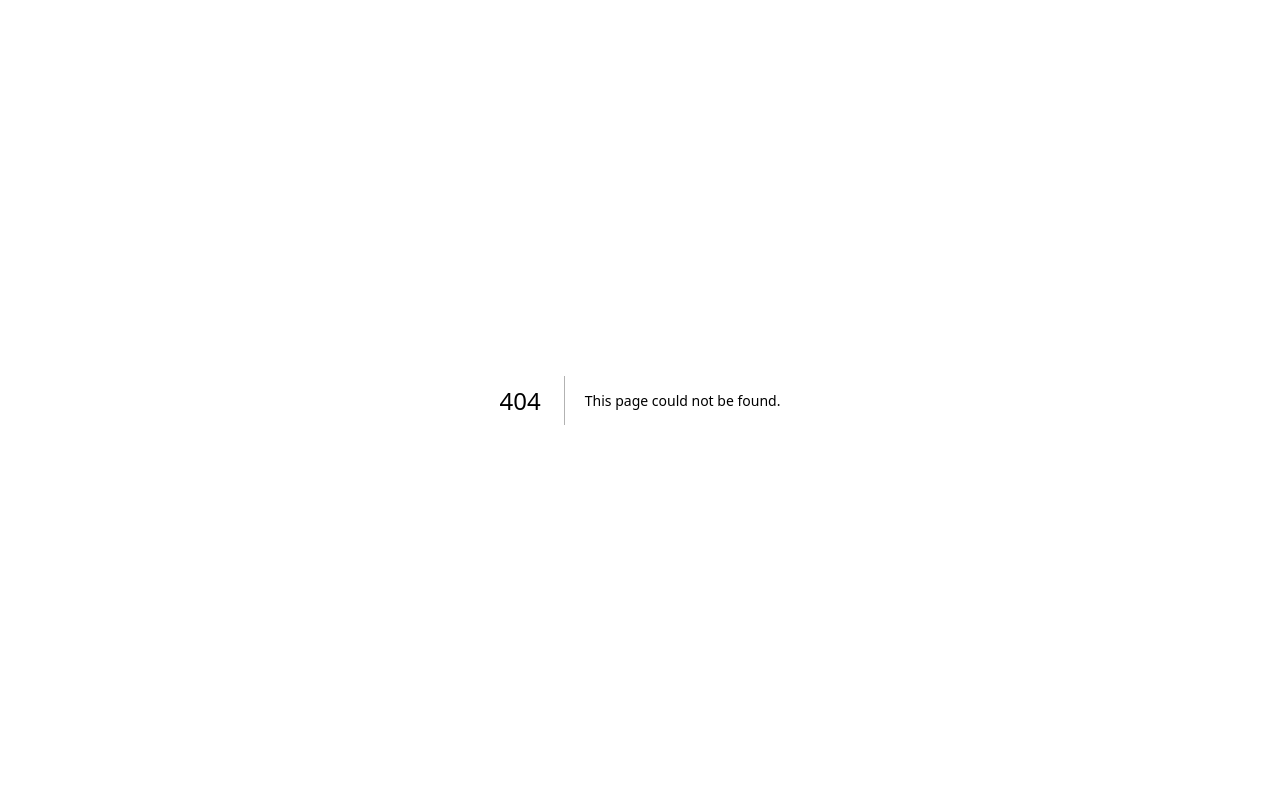
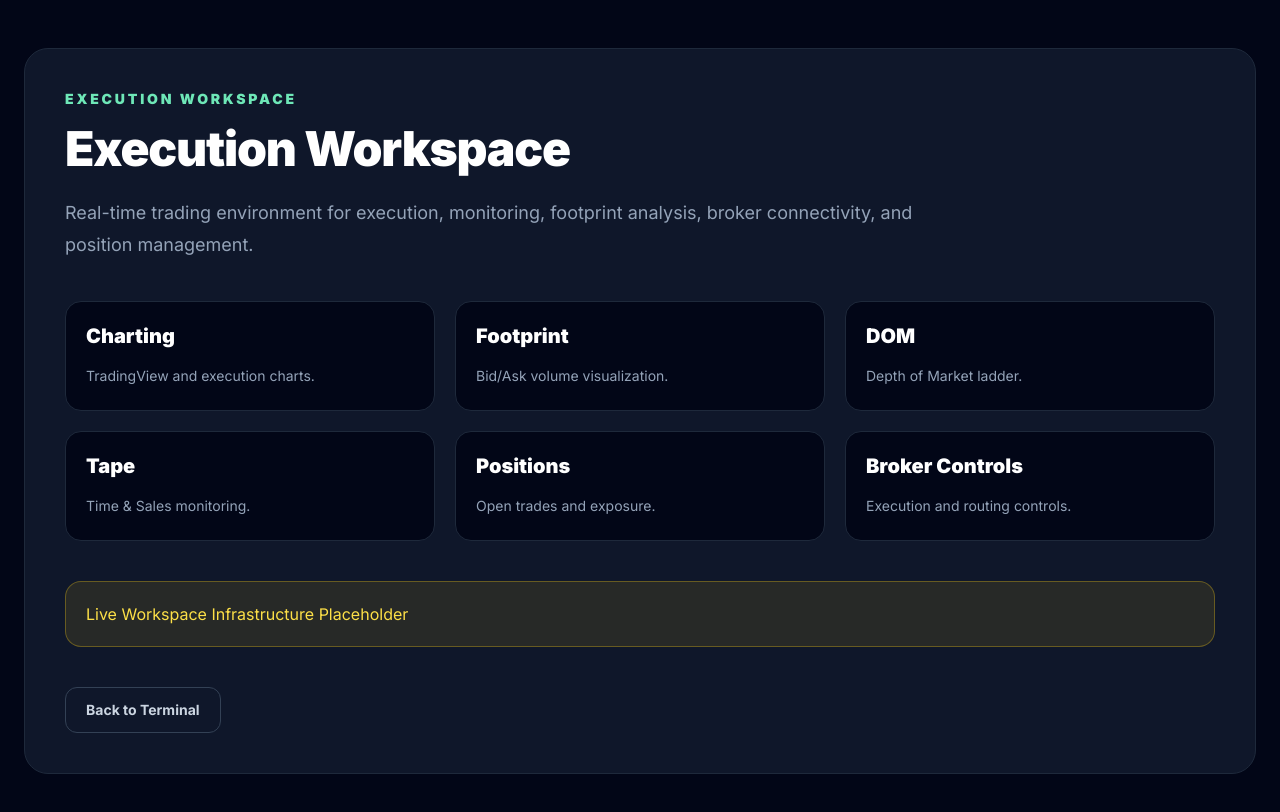
Before and after one commit to bearishbully-edge/bearishbullyedge.com, a Next.js app: page /dashboard/workspace in a window 1280 px wide. Before the commit this address had no page. Shown: the top 812 px of the page. Built offline with nearby package versions, Linux system fonts and the light colour scheme.

Commit message:
Separate execution workspace from order flow engine

```diff
--- a/app/dashboard/page.tsx
+++ b/app/dashboard/page.tsx
@@ -250,13 +250,13 @@ if (!hasTerminalAccess) {
         {/* Order Flow - Mobile Responsive */}
         <div className='mb-6'>
           <a
-            href="/dashboard/orderflow"
+            href="/dashboard/workspace"
             className="block bg-gray-800 border-2 border-purple-500 rounded-lg p-4 sm:p-6 hover:border-emerald-400 transition"
           >
-            <h3 className='text-base sm:text-lg font-semibold text-white mb-4'>⚡ Order Flow (NinjaTrader Integration)</h3>
+            <h3 className='text-base sm:text-lg font-semibold text-white mb-4'>⚡ Execution Workspace</h3>
             <div className='text-center py-6 sm:py-8'>
               <div className='text-3xl sm:text-4xl mb-2'>📊</div>
-              <p className='text-sm sm:text-base text-gray-400'>Footprint Chart Integration Ready</p>
+              <p className='text-sm sm:text-base text-gray-400'>Chart • Footprint • DOM • Tape • Positions</p>
             </div>
           </a>
         </div>
--- /dev/null
+++ b/app/dashboard/workspace/page.tsx
@@ -0,0 +1,89 @@
+export default function WorkspacePage() {
+  return (
+    <main className="min-h-screen bg-slate-950 px-6 py-12 text-white">
+      <div className="mx-auto max-w-7xl">
+        <div className="rounded-3xl border border-slate-800 bg-slate-900 p-10">
+
+          <div className="text-sm font-black uppercase tracking-[0.2em] text-emerald-300">
+            Execution Workspace
+          </div>
+
+          <h1 className="mt-4 text-5xl font-black tracking-tight">
+            Execution Workspace
+          </h1>
+
+          <p className="mt-6 max-w-4xl text-lg leading-8 text-slate-400">
+            Real-time trading environment for execution, monitoring,
+            footprint analysis, broker connectivity, and position management.
+          </p>
+
+          <div className="mt-10 grid gap-5 md:grid-cols-2 lg:grid-cols-3">
+
+            <WorkspaceCard
+              title="Charting"
+              desc="TradingView and execution charts."
+            />
+
+            <WorkspaceCard
+              title="Footprint"
+              desc="Bid/Ask volume visualization."
+            />
+
+            <WorkspaceCard
+              title="DOM"
+              desc="Depth of Market ladder."
+            />
+
+            <WorkspaceCard
+              title="Tape"
+              desc="Time & Sales monitoring."
+            />
+
+            <WorkspaceCard
+              title="Positions"
+              desc="Open trades and exposure."
+            />
+
+            <WorkspaceCard
+              title="Broker Controls"
+              desc="Execution and routing controls."
+            />
+
+          </div>
+
+          <div className="mt-10 rounded-2xl border border-yellow-400/30 bg-yellow-400/10 p-5 text-yellow-300">
+            Live Workspace Infrastructure Placeholder
+          </div>
+
+          <a
+            href="/dashboard"
+            className="mt-10 inline-block rounded-xl border border-slate-700 px-5 py-3 text-sm font-bold text-slate-300 hover:bg-slate-800 hover:text-white"
+          >
+            Back to Terminal
+          </a>
+
+        </div>
+      </div>
+    </main>
+  );
+}
+
+function WorkspaceCard({
+  title,
+  desc,
+}: {
+  title: string;
+  desc: string;
+}) {
+  return (
+    <div className="rounded-2xl border border-slate-800 bg-slate-950 p-5">
+      <div className="text-xl font-black text-white">
+        {title}
+      </div>
+
+      <div className="mt-3 text-sm leading-7 text-slate-400">
+        {desc}
+      </div>
+    </div>
+  );
+}
```
